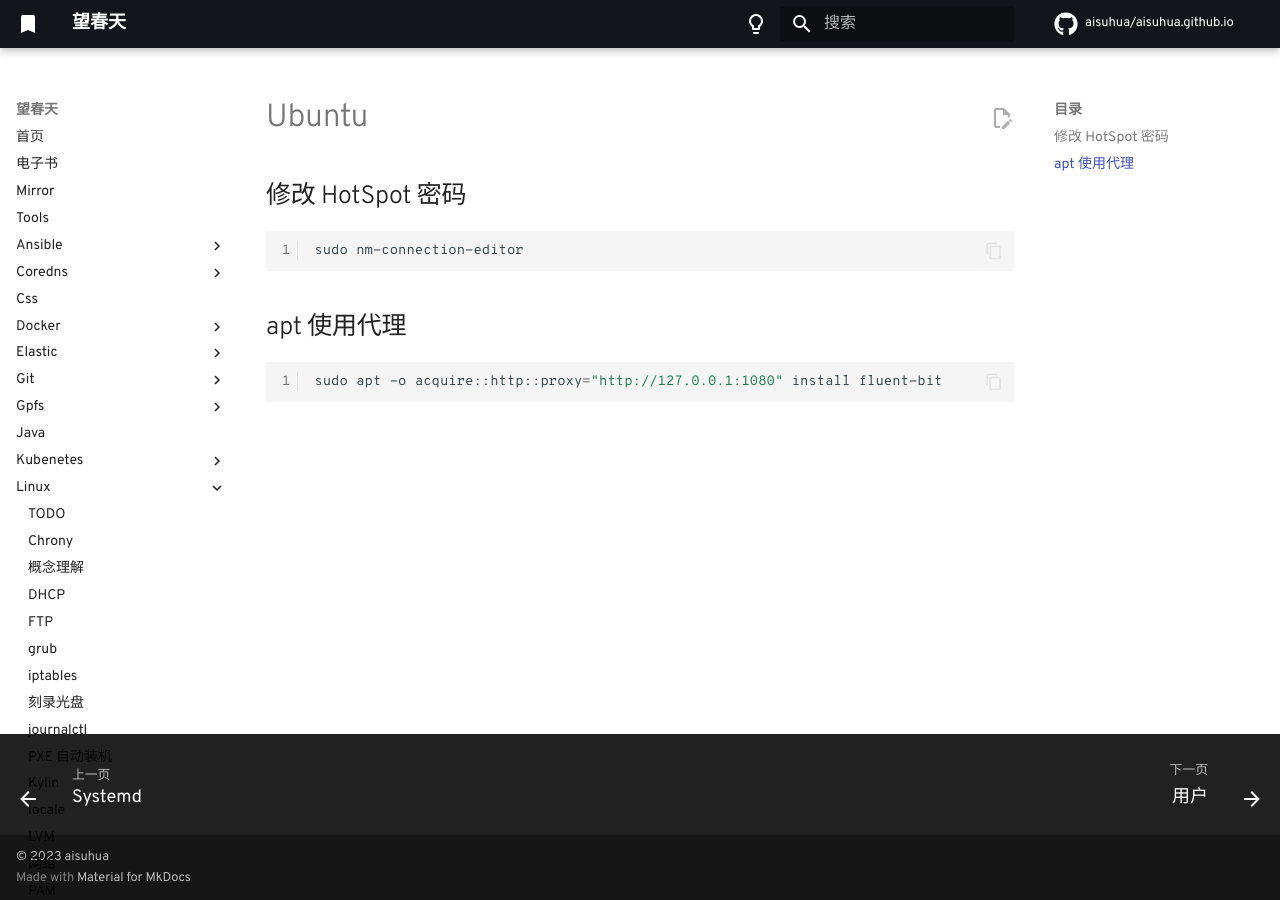
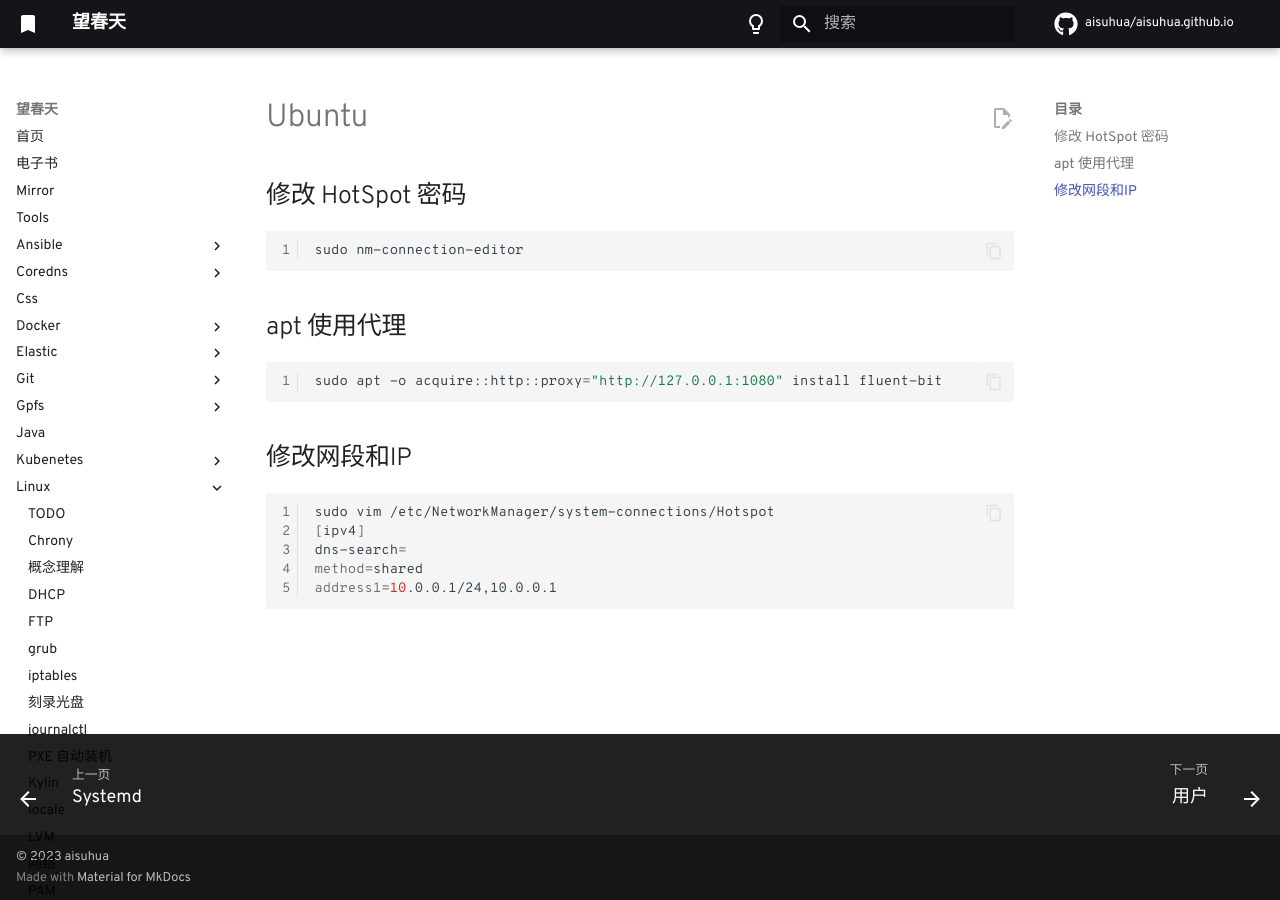
Before and after one commit to aisuhua/aisuhua.github.io, an MkDocs documentation site: the page built from docs/linux/ubuntu.md, in a window 1280 px wide. Built offline with MkDocs 1.6.1 and Material for MkDocs 9.7.7, drawn with Linux system fonts in a browser that asks for light colours; comment, search, counter and statistics services are not loaded.

Commit message:
iso.md network.md

````diff
--- a/docs/linux/ubuntu.md
+++ b/docs/linux/ubuntu.md
@@ -11,3 +11,13 @@ sudo nm-connection-editor
 ```sh
 sudo apt -o acquire::http::proxy="http://127.0.0.1:1080" install fluent-bit
 ```
+
+## 修改网段和IP
+
+```sh
+sudo vim /etc/NetworkManager/system-connections/Hotspot
+[ipv4]
+dns-search=
+method=shared
+address1=10.0.0.1/24,10.0.0.1
+```
````
